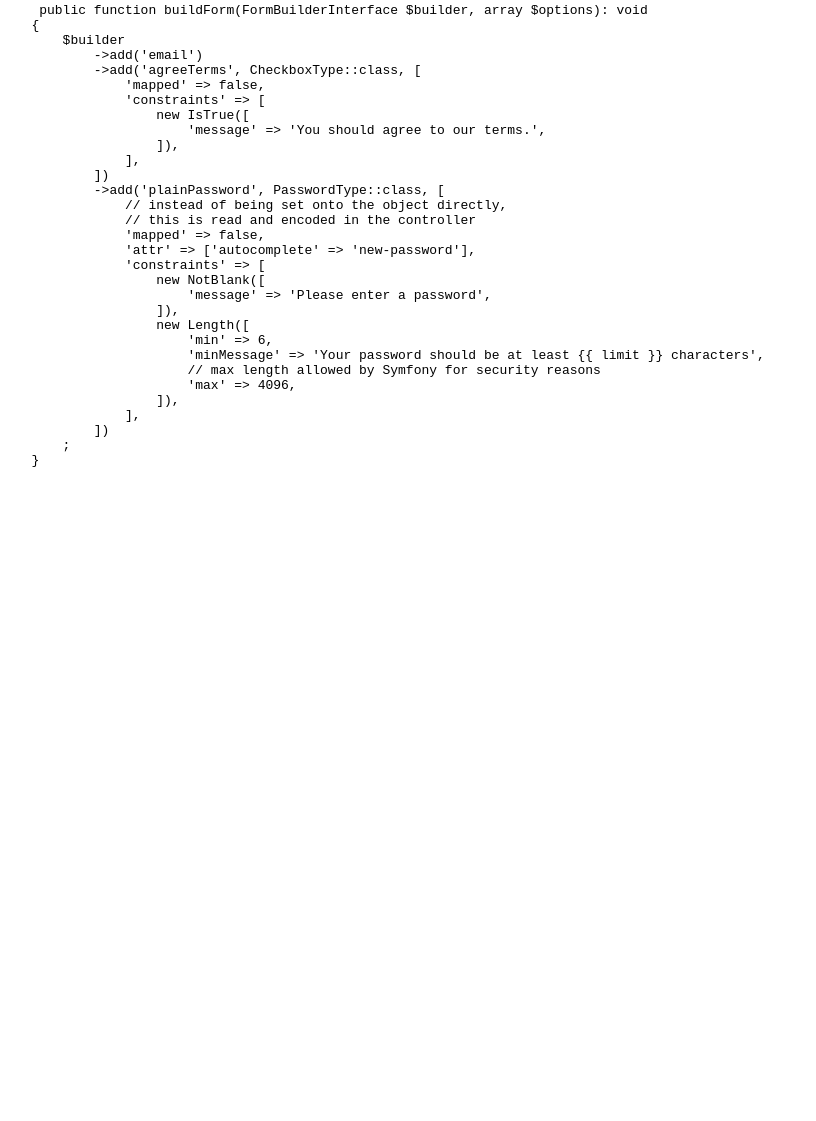
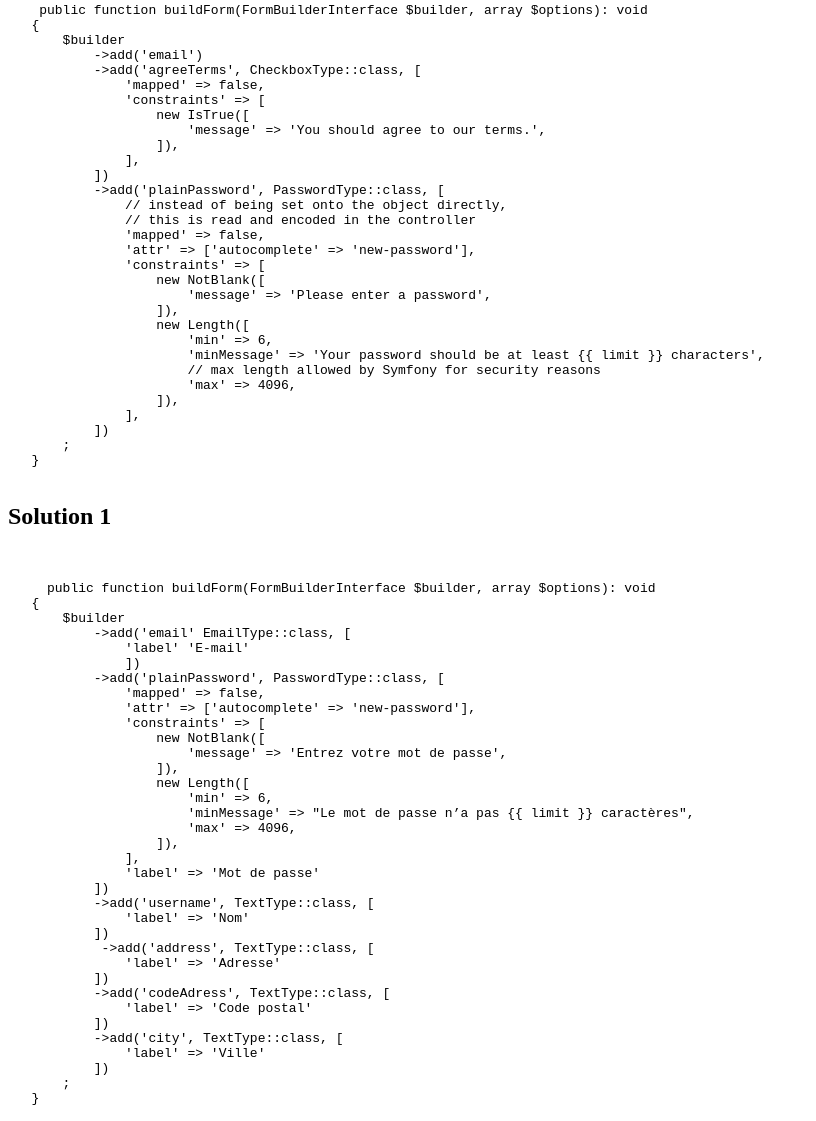
Before and after one commit to akkramm00/security-symfony-entrainement, a plain HTML site: page index.html in a window 1280 px wide. Shown: the part 387-1508 px from the top of the page, without its empty margins (0-816 px from the left). Before the commit the page ends 870 px from the top, so only its background shows below. Drawn offline with Linux system fonts and the light colour scheme.

Commit message:
add response n° 1

```diff
--- a/index.html
+++ b/index.html
@@ -56,6 +56,45 @@
        ;
    }
   </pre>
+  <h2>Solution 1</h2>
+  <br>
+  <pre>
+     public function buildForm(FormBuilderInterface $builder, array $options): void
+   {
+       $builder
+           ->add('email' EmailType::class, [
+               'label' 'E-mail'
+               ])
+           ->add('plainPassword', PasswordType::class, [
+               'mapped' => false,
+               'attr' => ['autocomplete' => 'new-password'],
+               'constraints' => [
+                   new NotBlank([
+                       'message' => 'Entrez votre mot de passe',
+                   ]),
+                   new Length([
+                       'min' => 6,
+                       'minMessage' => "Le mot de passe n’a pas {{ limit }} caractères",
+                       'max' => 4096,
+                   ]),
+               ],
+               'label' => 'Mot de passe'
+           ])
+           ->add('username', TextType::class, [
+               'label' => 'Nom'
+           ])
+            ->add('address', TextType::class, [
+               'label' => 'Adresse'
+           ])
+           ->add('codeAdress', TextType::class, [
+               'label' => 'Code postal'
+           ])
+           ->add('city', TextType::class, [
+               'label' => 'Ville'
+           ])
+       ;
+   }
+  </pre>
 
   <script src="script.js"></script>
   <script src="https://replit.com/public/js/replit-badge-v2.js" theme="dark" position="bottom-right"></script>
```
